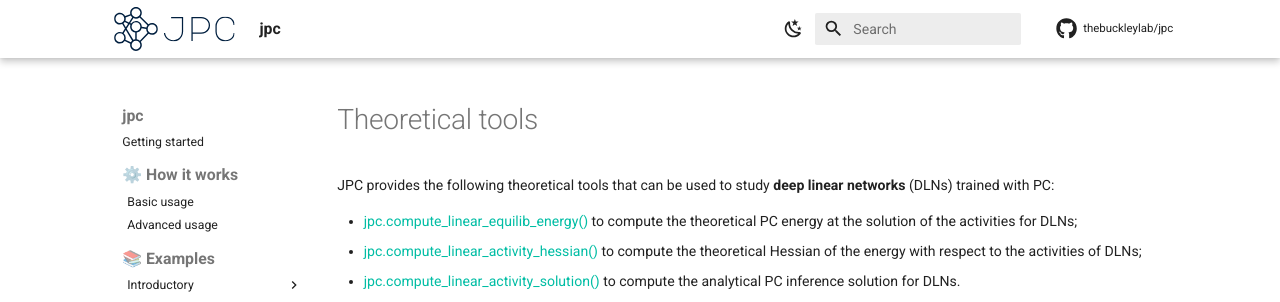
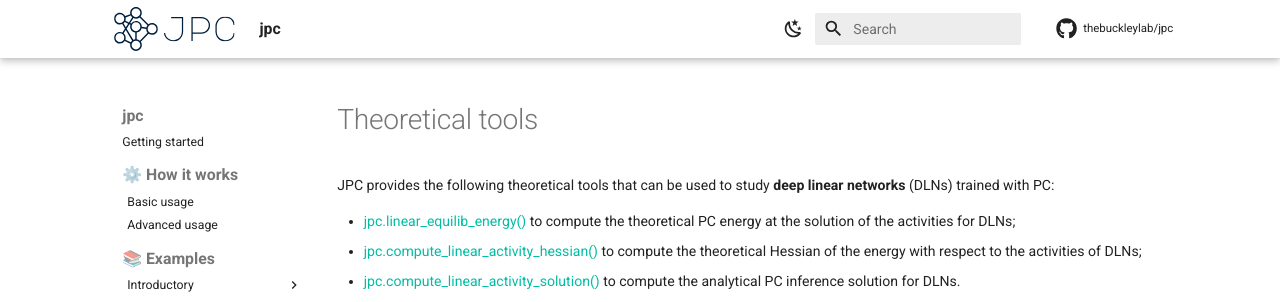
Before and after one commit to thebuckleylab/jpc, an MkDocs documentation site: the page built from docs/api/Theoretical tools.md, in a window 1280 px wide, cut to the strip 0-302 px from the top of the page. Built offline with MkDocs 1.6.1 and Material for MkDocs 9.7.7, drawn with Linux system fonts in a browser that asks for light colours; comment, search, counter and statistics services are not loaded.

Commit message:
update notebook & docs for linear theory energy

```diff
--- a/docs/api/Theoretical tools.md
+++ b/docs/api/Theoretical tools.md
@@ -3,14 +3,14 @@
 JPC provides the following theoretical tools that can be used to study
 **deep linear networks** (DLNs) trained with PC:
 
-* [jpc.compute_linear_equilib_energy()](https://thebuckleylab.github.io/jpc/api/Theoretical%20tools/#jpc.compute_linear_equilib_energy)
+* [jpc.linear_equilib_energy()](https://thebuckleylab.github.io/jpc/api/Theoretical%20tools/#jpc.linear_equilib_energy)
 to compute the theoretical PC energy at the solution of the activities for DLNs;
 * [jpc.compute_linear_activity_hessian()](https://thebuckleylab.github.io/jpc/api/Theoretical%20tools/#jpc.compute_linear_activity_hessian)
 to compute the theoretical Hessian of the energy with respect to the activities of DLNs;
 * [jpc.compute_linear_activity_solution()](https://thebuckleylab.github.io/jpc/api/Theoretical%20tools/#jpc.compute_linear_activity_solution)
 to compute the analytical PC inference solution for DLNs.
 
-::: jpc.compute_linear_equilib_energy
+::: jpc.linear_equilib_energy
 
 ---
 
```
Also changed, not shown: 1 other file.
